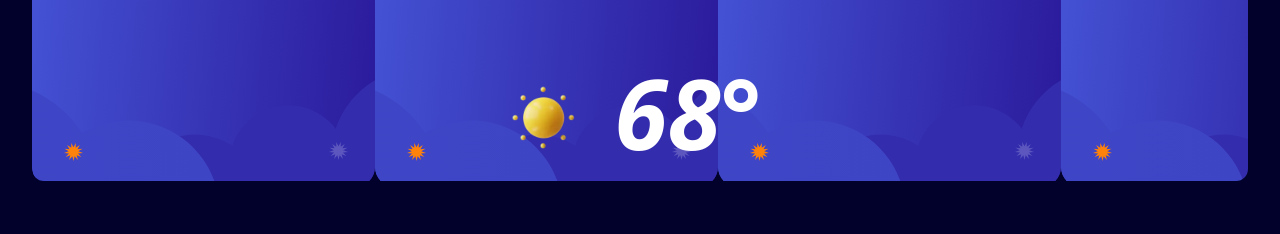
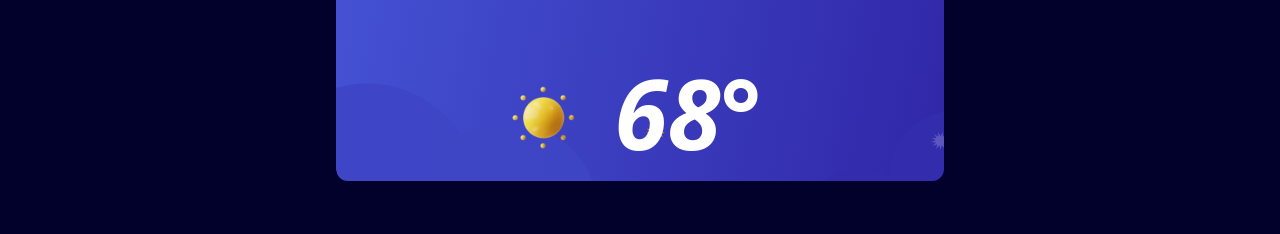
Before and after one commit to mugisha12john/weather_app, a website: page index.html in a window 1280 px wide. Shown: the part 363-597 px from the top of the page. Drawn offline with Linux system fonts and the light colour scheme.

Commit message:
feat: starting add responsive for all hero section

```diff
--- a/index.html
+++ b/index.html
@@ -21,7 +21,7 @@
         text-align: center;
       }
       .attribution a {
-        color: hsl(228, 45%, 44%);
+        color: hsl(231, 28%, 91%);
       }
     </style>
   </head>
@@ -60,11 +60,14 @@
           search
         </button>
       </section>
+    </main>
 
+    <!-- all main hero section  -->
+    <main class="m-8">
       <!-- main two cards -->
       <section class="">
         <div
-          class="rounded-xl mx-auto bg-[url('/assets/images/bg-today-small.svg')] mt-10"
+          class="rounded-xl mx-auto bg-[url('/assets/images/bg-today-small.svg')] lg:bg-[url('/assets/images/bg-today-large.svg')] lg:w-2/4 mt-10"
         >
           <div class="p-2">
             <h2 class="mt-4 text-white text-3xl font-bold text-center">
@@ -151,7 +154,6 @@
             </div>
           </section>
         </div>
-      </section>
 
         <!-- Hourly forecast -->
         <section class="bg-[#25253f] rounded-xl">
@@ -196,8 +198,8 @@
             </div>
           </main>
         </section>
+      </section>
     </main>
-
     <div class="attribution">
       Challenge by
       <a href="https://www.frontendmentor.io?ref=challenge">Frontend Mentor</a>.
```
Also changed, not shown: src/output.css. Lines whose indentation alone changed are shown as unchanged.
